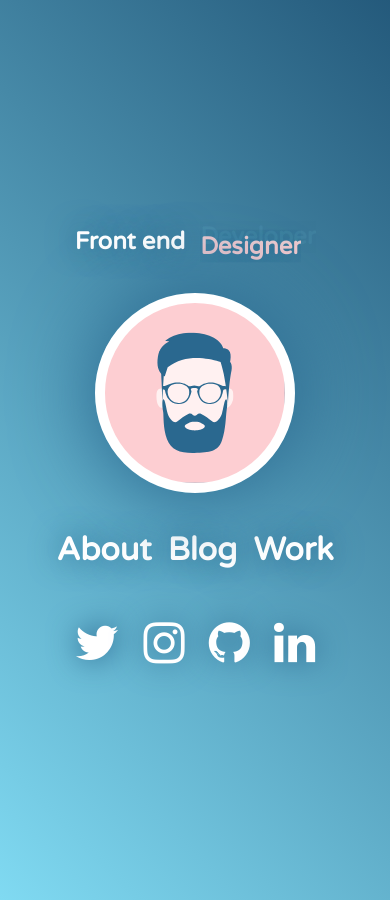
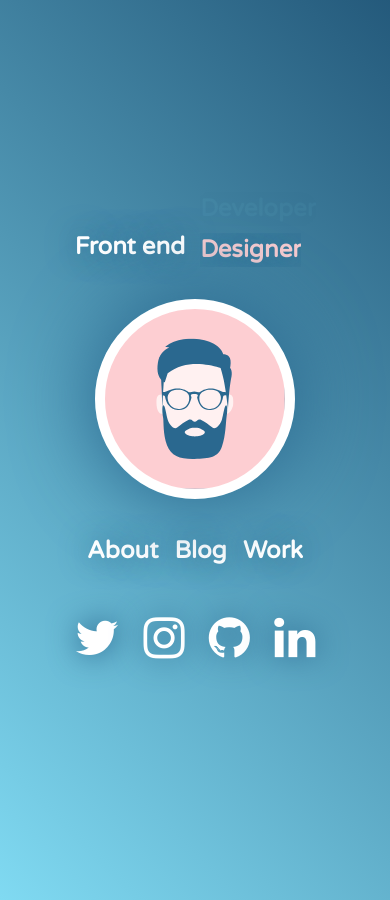
Before and after one commit to renopeno/renopeno.github.io, a Jekyll site: the page built from index.html, in a window 390 px wide. Built offline with Jekyll 4.4.1, drawn with Linux system fonts in a browser that asks for light colours; nearby versions of some CDN libraries.

Commit message:
fixed font size for title

```diff
--- a/_sass/_animations.scss
+++ b/_sass/_animations.scss
@@ -1,11 +1,8 @@
 @-webkit-keyframes fade-in {
   0% {
       opacity: 0;
-  }
-  25% {
-      opacity: 0.5;
-      -webkit-transform: translateY(-30px);
-      transform: translateY(-30px);
+      -webkit-transform: translateY(-40px);
+      transform: translateY(-40px);
   }
 
   50% {
@@ -13,12 +10,10 @@
       -webkit-transform: translateY(0px);
       transform: translateY(0px);
   }
-  75% {
-      opacity: .5;
-      -webkit-transform: translateY(30px);
-      transform: translateY(30px);
-  }
+
   100% {
+    -webkit-transform: translateY(60px);
+    transform: translateY(60px);
       opacity: 0;
   }
 }
@@ -36,83 +31,13 @@
     display:inline;
     position:absolute;
     left: 15px;
-    -webkit-animation:fade-in 3s infinite;
-    -webkit-animation-delay:1.5s;
+    -webkit-animation: fade-in 3s infinite;
+    -webkit-animation-delay: 1.5s;
     color: $blue-light;
 }
 
-.aggettivi{
+.aggettivi {
     display:inline;
     position: relative;
 
 }
-
-
-
-
-
-
-
-
-
-
-
-
-
-
-/*
-.l-title-2 {
-  position: absolute;
-  left: 0%;
-  -webkit-animation: animateWord 3s linear infinite;
-  -ms-animation: animateWord 3s linear infinite;
-  animation: animateWord 3s linear infinite;
-  color: $blue-light;
-}
-.l-title-3 {
-  position: absolute;
-  left: 0%;
-  -webkit-animation: animateWord 3s linear infinite;
-  -ms-animation: animateWord 3s linear infinite;
-  animation: animateWord 3s linear infinite;
-  -webkit-animation-delay: 3s;
-  -ms-animation-delay: 3s;
-  animation-delay: 3s;
-  color: $orange;
-}
-
-
-
-@-webkit-keyframes animateWord {
-
-  0% {
-      opacity: 0;
-  }
-  2% {
-      opacity: 0;
-      -webkit-transform: translateY(-30px);
-      transform: translateY(-30px);
-  }
-  5% {
-      opacity: 1;
-      -webkit-transform: translateY(0px);
-      transform: translateY(0px);
-  }
-  17% {
-      opacity: 1;
-      -webkit-transform: translateY(0px);
-      transform: translateY(0px);
-  }
-  20% {
-      opacity: 0;
-      -webkit-transform: translateY(30px);
-      transform: translateY(30px);
-  }
-  80% {
-      opacity: 0;
-  }
-  100% {
-      opacity: 0;
-  }
-}
-*/
--- a/_sass/_landing.scss
+++ b/_sass/_landing.scss
@@ -154,13 +154,15 @@
 @media all and (max-width:550px) {
 
 	.l-title {
+		font-size: $textSize-l;
 		margin-right: 130px;
 	}
 
 	.landing {
 
 		nav ul li a {
-					padding: 0 5px;
+			font-size: $textSize-l;
+			padding: 0 5px;
 		}
 
 
@@ -175,12 +177,3 @@
 		}
 	}
 }
-
-@media all and (max-width:400px) {
-
-	.l-title {
-		font-size: $textSize-l;
-		margin-right: 130px;
-	}
-
-}
```
